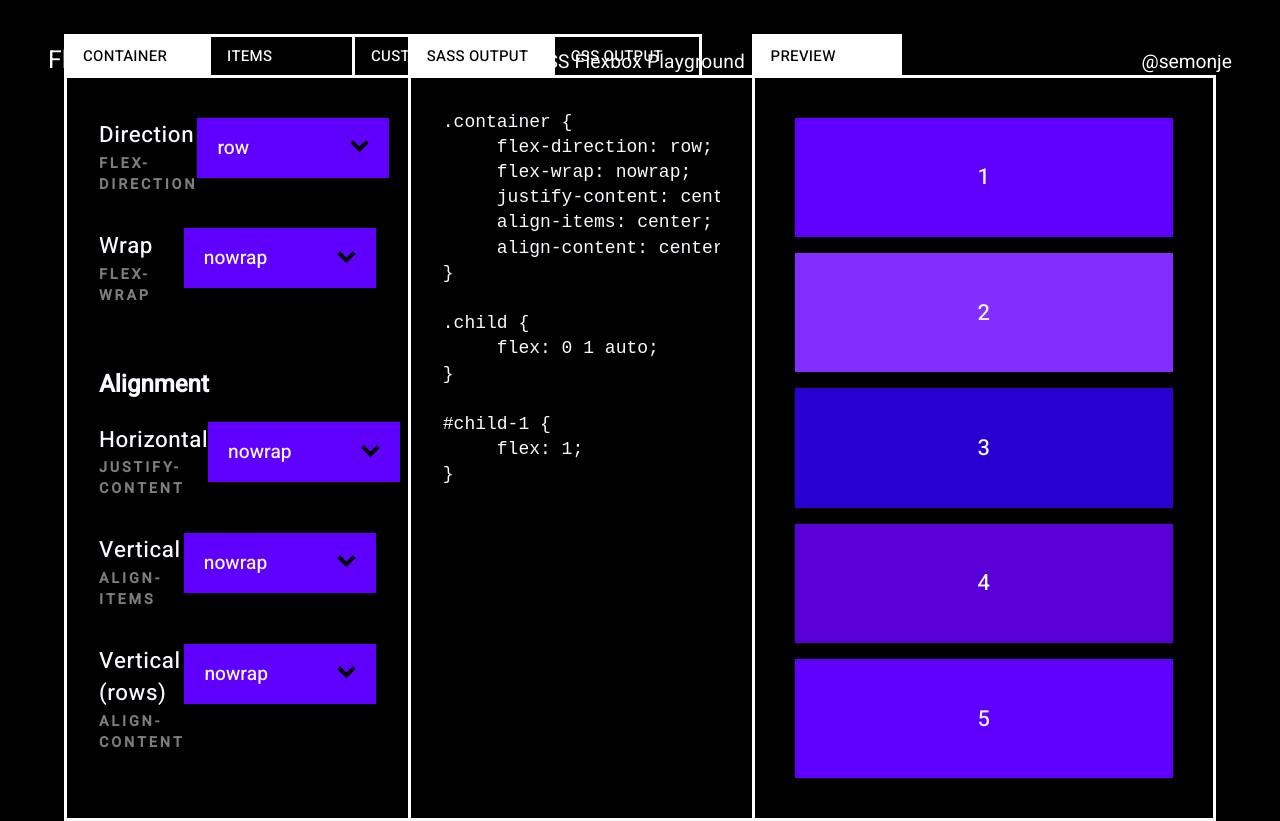
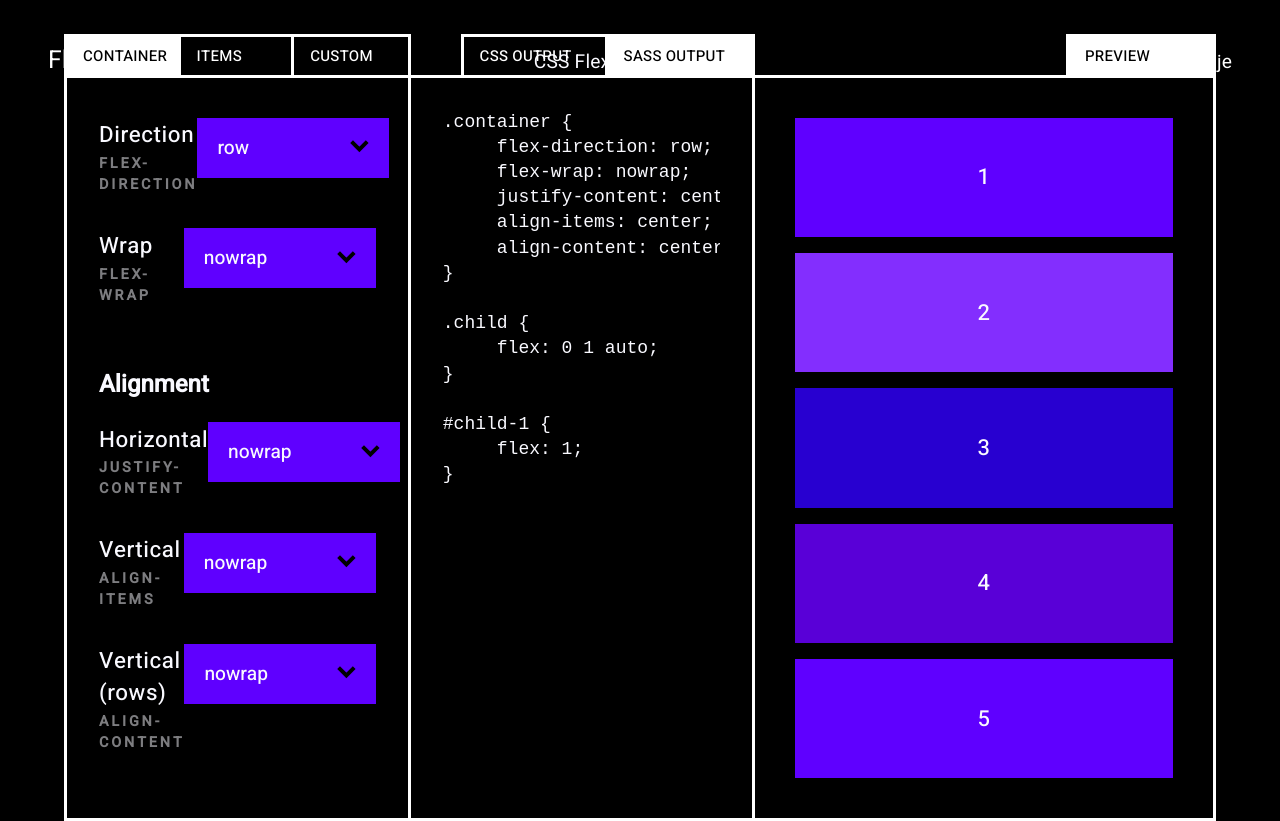
Before and after one commit to s-rd/flexpert, a Vue app: page / in a window 1280 px wide. Built offline with nearby package versions, Linux system fonts and the light colour scheme; a web font is replaced by a local one.

Commit message:
Better tab bars

```diff
--- a/src/assets/sass/modules/_playground.scss
+++ b/src/assets/sass/modules/_playground.scss
@@ -39,9 +39,9 @@
     bottom: 100%;
     margin: 0;
     padding: 0;
-    margin-left: -3px;
+    margin-right: -3px;
     list-style: none;
-    left: 0;
+    right: 0;
     width: auto;
     border: solid 3px $color__white;
   }
@@ -59,6 +59,15 @@
     }
   }
   &__controls {
+    .playground__tab {
+      min-width: auto;
+      width: 33.3333%;
+    }
+    .playground__tab-bar {
+      width: auto;
+      left: 0;
+      margin-left: -3px;
+    }
   }
   &__output {
   }
--- a/src/components/FlexOutput.vue
+++ b/src/components/FlexOutput.vue
@@ -38,14 +38,14 @@ export default {
       tabs: [
         {
           id: 1,
-          title: 'Sass Output',
+          title: 'CSS Output',
         },
         {
           id: 2,
-          title: 'CSS output',
+          title: 'Sass output',
         },
       ],
-      activeTabId: 1,
+      activeTabId: 2,
     }
   },
   methods: {
```
